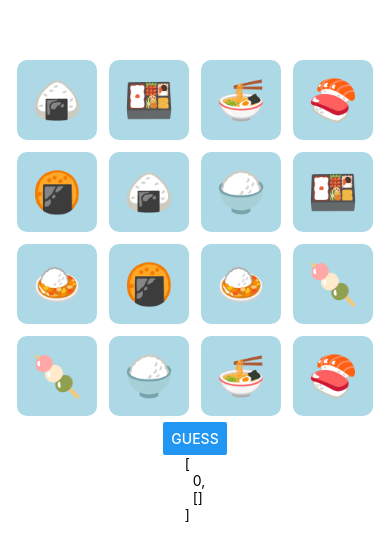
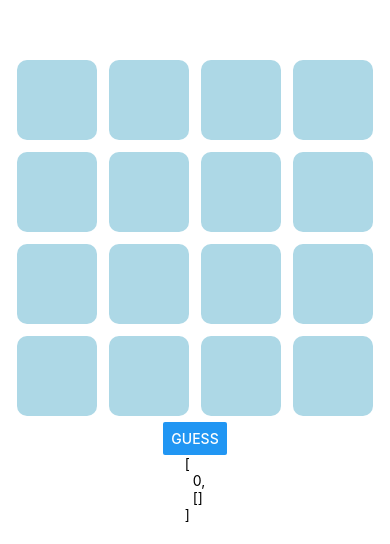
Before and after one commit to elimanzo/Memory-Match, a React Native app: screen / in a window 390 px wide. Shown: the part 134-678 px from the top of the page. Built offline with nearby package versions, Linux system fonts and the light colour scheme.

Commit message:
Refactoring getting cells

```diff
--- a/App.js
+++ b/App.js
@@ -2,7 +2,6 @@ import { StatusBar } from 'expo-status-bar';
 import { StyleSheet, Text, View, Button } from 'react-native';
 import { useReducer } from 'react';
 
-import Row from './Row';
 import shuffle from './shuffle';
 import Board from './Board';
 
@@ -11,7 +10,10 @@ const SYMBOLS = ['🍚', '🍜', '🍣', '🍙', '🍡', '🍱', '🍛', '🍘']
 function reducer(state, action) {
   switch (action.type) {
     case 'make-a-guess':
-      return { ...state, guesses: state.guesses + 1 };
+      const { index } = action;
+      const newRevealed = [...state.revealed, state.board[index]];
+
+      return { ...state, guesses: state.guesses + 1, revealed: newRevealed };
     case 'reset-guess':
       return state;
     case 'reset-game':
@@ -34,7 +36,11 @@ export default function App() {
   const [state, dispatch] = useReducer(reducer, undefined, getNewState);
   return (
     <View style={styles.container}>
-      <Board board={state.board} />
+      <Board
+        board={state.board}
+        dispatch={dispatch}
+        revealed={state.revealed}
+      />
       <Button
         title='Guess'
         onPress={() => dispatch({ type: 'make-a-guess' })}
--- a/Board.js
+++ b/Board.js
@@ -2,17 +2,25 @@ import { View, Text, StyleSheet, TouchableOpacity } from 'react-native';
 
 import Row from './Row';
 
-export default function Board({ board }) {
-  const cells = [...board];
+const COLCOUNT = 4;
+
+export default function Board({ board, dispatch, revealed }) {
   const rows = [];
-  while (cells.length > 0) {
+  const rowsLength = Math.ceil(board.length / COLCOUNT);
+
+  for (let i = 0; i < rowsLength; i++) {
+    const index = i * COLCOUNT;
     rows.push(
       <Row
-        key={rows.length + 1}
-        symbols={[cells.pop(), cells.pop(), cells.pop(), cells.pop()]}
+        key={i}
+        symbols={board.slice(index, index + COLCOUNT)}
+        rowIndex={i}
+        dispatch={dispatch}
+        revealed={revealed}
       />,
     );
   }
+
   return <View style={styles.container}>{rows}</View>;
 }
 
--- a/Card.js
+++ b/Card.js
@@ -1,17 +1,20 @@
 import { View, Text, StyleSheet, TouchableOpacity } from 'react-native';
 
-export default function Card({ symbol }) {
+export default function Card({ symbol, dispatch, index, revealed }) {
   return (
     <View>
-      <TouchableOpacity style={styles.cardContainer}>
-        <Text style={styles.cardText}>{symbol}</Text>
+      <TouchableOpacity
+        style={styles.container}
+        onPress={() => dispatch({ type: 'make-a-guess', index })}
+      >
+        <Text style={styles.text}>{revealed.includes(symbol) && symbol}</Text>
       </TouchableOpacity>
     </View>
   );
 }
 
 const styles = StyleSheet.create({
-  cardContainer: {
+  container: {
     width: 80,
     aspectRatio: 1,
     justifyContent: 'center',
@@ -19,7 +22,7 @@ const styles = StyleSheet.create({
     backgroundColor: 'lightblue',
     borderRadius: 10,
   },
-  cardText: {
+  text: {
     fontSize: 40,
   },
 });
--- a/Row.js
+++ b/Row.js
@@ -2,11 +2,17 @@ import { View, StyleSheet } from 'react-native';
 
 import Card from './Card';
 
-export default function Row(props) {
+export default function Row({ symbols, dispatch, rowIndex, revealed }) {
   return (
     <View style={styles.container}>
-      {props.symbols.map((symbol) => (
-        <Card symbol={symbol} />
+      {symbols.map((symbol, i) => (
+        <Card
+          key={i}
+          symbol={symbol}
+          dispatch={dispatch}
+          index={rowIndex * symbols.length + i}
+          revealed={revealed}
+        />
       ))}
     </View>
   );
@@ -16,6 +22,6 @@ const styles = StyleSheet.create({
   container: {
     flexDirection: 'row',
     padding: 6,
-    gap: 12
-  }
+    gap: 12,
+  },
 });
```
